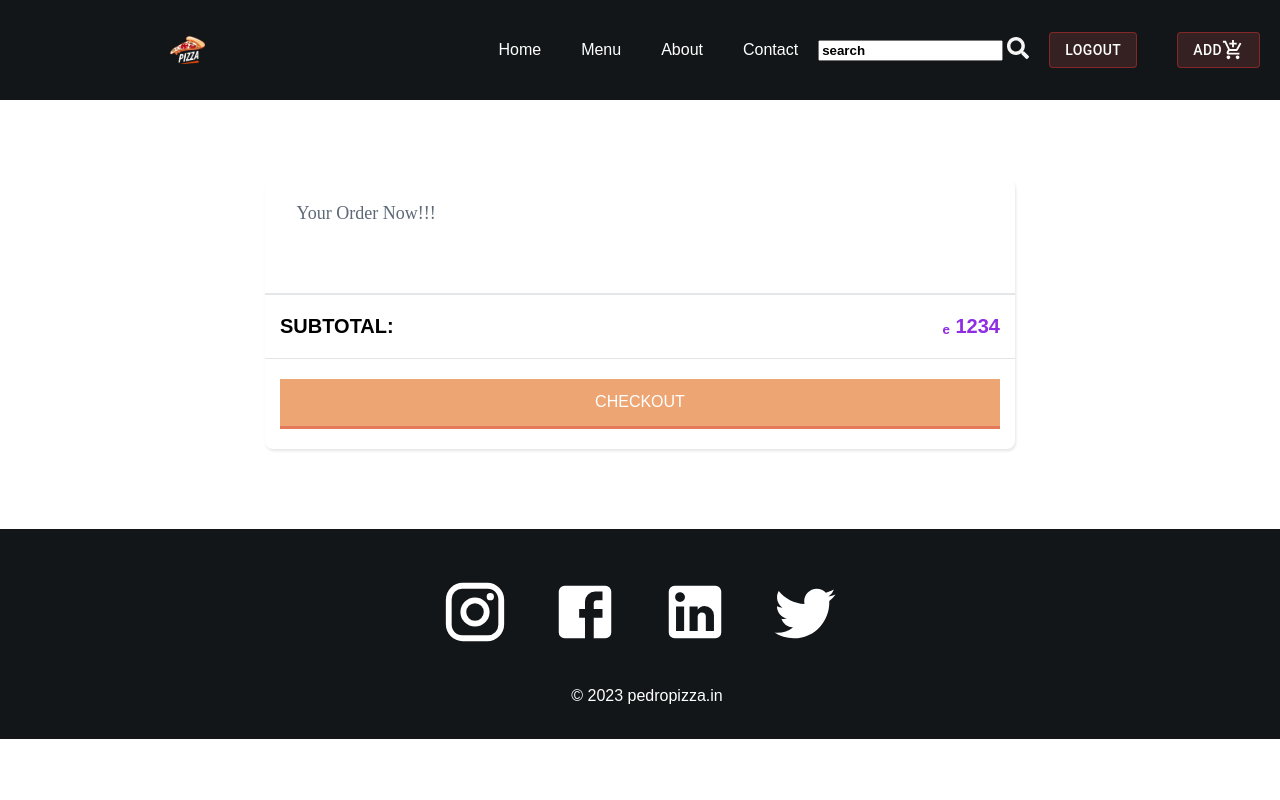
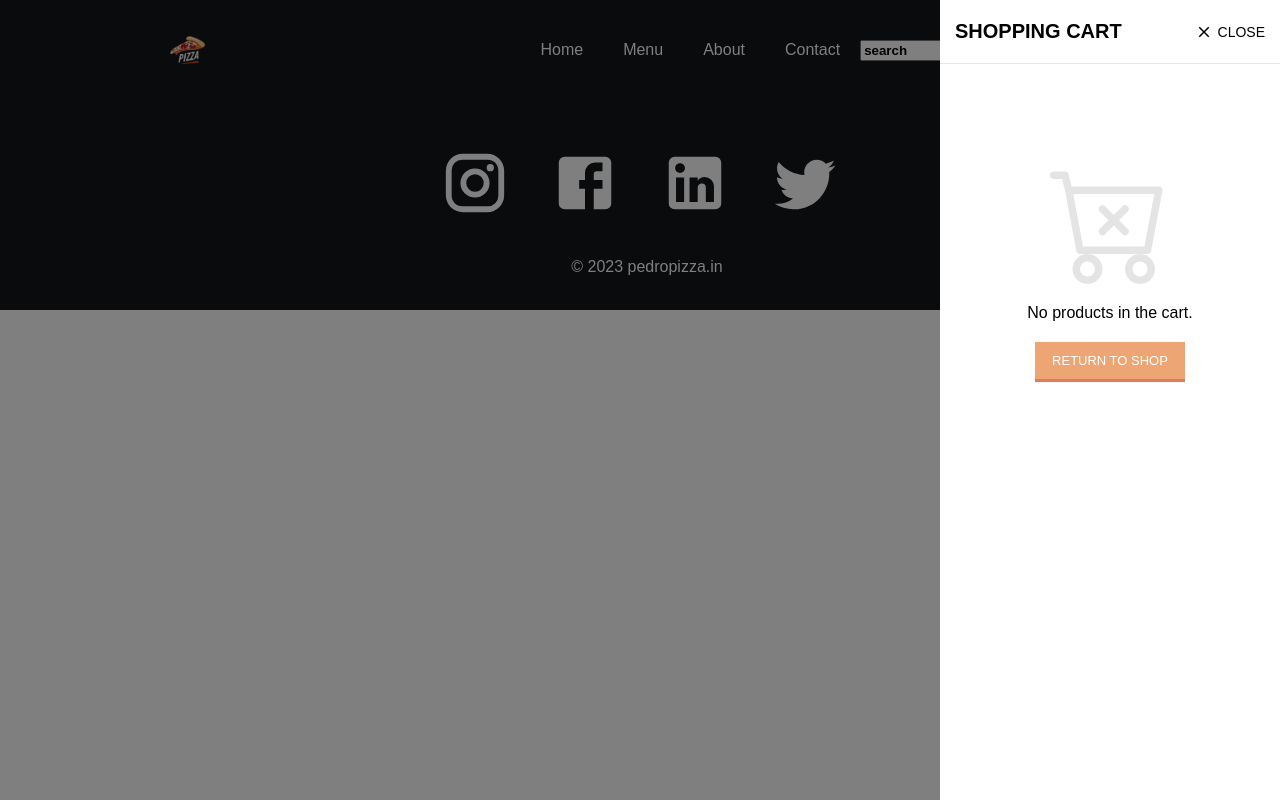
Before and after one commit to tushar-ve/Pedro-s-Pizzeria, a React (Create React App) app: page /cart in a window 1280 px wide. Built offline with nearby package versions, Linux system fonts and the light colour scheme; sample sign-in values are in the browser's storage; a web font is replaced by a local one.

Commit message:
Add to cart forntend

```diff
--- a/src/App.js
+++ b/src/App.js
@@ -25,20 +25,22 @@ function App() {
     <Navbar/>
     <Routes>
 
- <Route element={<PrivateRoute />}> </Route>
+ <Route element={<PrivateRoute />}> <Route path='/cart' element={<Cart/>}/>
+ <Route path='/contact' element={<Contact/>}/>
+ <Route path='/send-email' element={<SendPasswordResetEmail/>}/></Route>
 
 
       <Route path='/' element={<Home/>} />
       <Route path='/menu' element={<Menu/>}/>
       <Route path='/items/:item_id' element={<DescriptionItem/>}/>
       <Route path='/about' element={<About/>}/>
-      <Route path='/cart' element={<Cart/>}/>
-      <Route path='/contact' element={<Contact/>}/>
+
+
       <Route path="/login" element={<LoginReg/>}/>
-      <Route path='/send-email' element={<SendPasswordResetEmail/>}/>
+
       <Route path='/reset-password' element={<ResetPassword/>}/>
       <Route path='/verify' element={<OTP/>}/>
-      <Route path='/cart' element={<Cart/>}/>
+
       <Route path='/search/:name' element={<SearchComponent/>}/>
 
 
--- a/src/components/Cart/Cart.css
+++ b/src/components/Cart/Cart.css
@@ -1,188 +1,139 @@
+.cart-panel {
+    position: fixed;
+    top: 0;
+    left: 0;
+    width: 100%;
+    height: 100%;
+    z-index: 99;
+    display: flex;
+    justify-content: flex-end;
+}
 
+.cart-panel .opac-layer {
+    background: rgba(0, 0, 0, 0.5);
+    position: absolute;
+    top: 0;
+    left: 0;
+    width: 100%;
+    height: 100%;
+}
 
-.shopping-cart{
-  width: 750px;
-  height: auto;
-  margin: 5em auto;
-  background: #FFF;
-  box-shadow: 1px 2px 3px 0px rgba(0,0,0,0.10);
-  border-radius: 0.5em;
-
+.cart-panel .cart-content {
+    width: 100%;
+    height: 100%;
+    background: white;
+    position: relative;
+    z-index: 1;
     display: flex;
     flex-direction: column;
+    transform: translateX(100%);
+    animation: slideCartWindow 0.3s ease forwards;
 }
 
-/* item styling */
-.title{
-  height: 3.75em;
-  border-bottom: 1px solid #E1E8EE;
-  padding: 1.25em 1.75em;
-  color: #5E6977;
-  font-size: 1.125em;
-  font-weight: 400;
-}
-.item{
-  padding: 1.25em 1.75em;
-  height: 7.5em;
-  display: flex;
-}
-.item:nth-child(3) {
-  border-top: 1px solid #E1E8EE;
-  border-bottom: 1px solid #E1E8EE;
+ @media (min-width: 768px) {
+    .cart-panel .cart-content{
+        width: 340px;
     }
 
-.buttons{
-  position: relative;
-  padding-top: 1.75em;
-  margin-right: 3.5em;
 }
-.delete-btn,
-.like-btn{
-  display: inline-block;
+
+.cart-panel .cart-content .cart-header {
+    display: flex;
+    align-items: center;
+    justify-content: flex-end;
+    padding: 20px 15px;
+    border-bottom: 1px solid rgba(0, 0, 0, 0.1);
+}
+
+.cart-panel .cart-content .cart-header .heading {
+    flex-grow: 1;
+    margin-bottom: 0;
+    font-size: 20px;
+    font-weight: 700;
+    text-transform: uppercase;
+}
+
+.cart-panel .cart-content .cart-header .close-btn {
+    display: flex;
+    align-items: center;
+    gap: 5px;
     cursor: pointer;
 }
-.delete-btn{
-  width: 18px;
-  height: 17px;
-  background: url("https://designmodo.com/demo/shopping-cart/delete-icn.svg") no-repeat center;
-}
-.like-btn{
-  position: absolute;
-  top: 9px;
-  left: 15px;
-  background: url("https://designmodo.com/demo/shopping-cart/twitter-heart.png");
-  width: 60px;
-  height: 60px;
-  background-size: 2900%;
-  background-repeat: no-repeat;
+
+.cart-panel .cart-content .cart-header .close-btn svg {
+    font-size: 18px;
 }
 
-.is-active{
-  animation-name: animate;
-  animation-duration: .8s;
-  animation-iteration-count: 1;
-  animation-timing-function: steps(28);
-  animation-fill-mode: forwards;
-}
-@keyframes animate{
-  0% {background-position: left;}
-  50% {background-position: right;}
-  100% {background-position: right;}
+.cart-panel .cart-content .cart-header .close-btn .text {
+    text-transform: uppercase;
+    font-size: 14px;
 }
 
-.image{
-  margin-right: 50px;
-}
-.description{
-  padding-top: 10px;
-  margin-right: 60px;
-  width: 115px;
-}
-.description span{
-  display: block;
-  font-size: 1em;
-  color: #43484D;
-  font-weight: 400;
-}
-.description span:first-child{
-  margin-bottom: 5px;
-}
-.description span:last-child{
-  font-weight: 300;
-  margin-top: 8px;
-  color: #86939E;
+.cart-panel .cart-content .cart-header .close-btn:hover {
+    opacity: 0.5;
 }
 
-.quantity{
-  padding-top: 20px;
-  margin-right: 60px;
-}
-.quantity input{
-  -webkit-appearance: none;
-  border: none;
-  text-align: center;
-  width: 32px;
-  font-size: 1em;
-  color: #43484D;
-  font-weight: 300;
-}
-button[class*=btn] {
-  width: 30px;
-  height: 30px;
-  background-color: #E1E8EE;
-  border-radius: 6px;
-  border: none;
-  cursor: pointer;
-}
-.minus-btn img{
-  margin-bottom: 3px;
-}
-.plus-btn img{
-  margin-top: 2px;
+.cart-panel .cart-content .empty-cart {
+    display: flex;
+    flex-direction: column;
+    align-items: center;
+    gap: 20px;
+    margin-top: 100px;
 }
 
-button:focus,
-input:focus{
-  outline: 0;
+.cart-panel .cart-content .empty-cart svg {
+    font-size: 120px;
+    opacity: 0.1;
 }
 
-.total-price{
-  width: 83px;
-  padding-top: 27px;
-  text-align: center;
-  font-size: 1em;
-  color: #43484D;
-  font-weight: 300;
+.cart-panel .cart-content .empty-cart span {}
+
+.cart-panel .cart-content .empty-cart .return-cta {
+    outline: 0;
+    border: 0;
+    height: 40px;
+    width: 150px;
+    display: flex;
+    align-items: center;
+    justify-content: center;
+    cursor: pointer;
+    font-size: 13px;
+    color: white;
+    background: #eda673;
+    border-bottom: 3px solid #d32f2f5e;
 }
 
-
-/* media queries */
-@media (max-width: 800px) {
-  .shopping-cart{
-    width: 100%;
-    height: auto;
-    overflow: hidden;
-  }
-  .item {
-    height: auto;
-    flex-wrap: wrap;
-    justify-content: center;
-  }
-  .image img{
-    width: 50%;
-  }
-  .image,
-  .quantity,
-  .description{
-    width: 100%;
-    text-align: center;
-    margin: 6px 0;
-  }
-  .buttons{
-    margin-right: 20px;
-  }
+.cart-panel .cart-content .empty-cart .return-cta svg {
+    margin-right: 10px;
 }
 
-.cart-footer {
+.cart-panel .cart-content .cart-footer {
     border-top: 1px solid rgba(0, 0, 0, 0.1);
-  .subtotal {
+}
+
+.cart-panel .cart-content .cart-footer .subtotal {
     padding: 20px 15px;
     border-bottom: 1px solid rgba(0, 0, 0, 0.1);
     display: flex;
     justify-content: space-between;
-      .text {
+}
+
+.cart-panel .cart-content .cart-footer .subtotal .text {
     margin-bottom: 0;
     font-size: 20px;
     font-weight: 700;
     text-transform: uppercase;
-          &.total {
-              color: #8e2de2;
 }
+
+.cart-panel .cart-content .cart-footer .subtotal .text.total {
+    color: #eda673;
 }
+
+.cart-panel .cart-content .cart-footer .button {
+    padding: 20px 15px;
 }
-  .button {
-      padding: 20px 15px;
-      .checkout-cta {
+
+.cart-panel .cart-content .cart-footer .button .checkout-cta {
     outline: 0;
     border: 0;
     height: 50px;
@@ -193,12 +144,20 @@ input:focus{
     cursor: pointer;
     font-size: 16px;
     color: white;
-          background:#eda673;
+    background: #eda673;
     border-bottom: 3px solid  #d32f2f5e;
     text-transform: uppercase;
-          svg {
+}
+
+.cart-panel .cart-content .cart-footer .button .checkout-cta svg {
     margin-right: 10px;
 }
+
+@keyframes slideCartWindow {
+    0% {
+        transform: translateX(100%);
+    }
+    100% {
+        transform: translateX(0);
     }
 }
-  }
--- a/src/components/Cart/Cart.js
+++ b/src/components/Cart/Cart.js
@@ -1,33 +1,60 @@
-import React from 'react'
+import React, { useContext } from 'react'
 import { MdClose } from "react-icons/md";
 import { BsCartX } from "react-icons/bs";
 import './Cart.css'
 import CartItems from './CartItems/CartItems';
-
+import AuthContext from '../../context/AuthContext';
 const Cart = () => {
+  const { cartCount, showCart, setShowCart, cartItems, cartSubTotal } = useContext(AuthContext);
   return (
-    <div>
-
-<div class="shopping-cart">
-
-      <div class="title">
-        Your Order Now!!!
+    <div className="cart-panel">
+    <div
+        className="opac-layer"
+        onClick={()=> setShowCart(false)}
+    ></div>
+    <div className="cart-content">
+        <div className="cart-header">
+            <span className="heading">Shopping Cart</span>
+            <span
+                className="close-btn"
+                onClick={() => setShowCart(false)}
+            >
+                <MdClose className="close-btn" />
+                <span className="text">close</span>
+            </span>
         </div>
 
-     <CartItems/>
-     <div className='cart-footer'>
-     <div className='subtotal'>
-      <span className='text'>Subtotal:</span>
-      <span className='text total'>&#8337; 1234</span>
+        {!cartItems.length && (
+            <div className="empty-cart">
+                <BsCartX />
+                <span>No products in the cart.</span>
+                <button className="return-cta" onClick={() => {}}>
+                    RETURN TO SHOP
+                </button>
             </div>
+        )}
 
-    <div className='button'>
-    <button className='checkout-cta'>Checkout</button>
+        {!!cartItems.length && (
+            <>
+                <CartItems />
+                <div className="cart-footer">
+                    <div className="subtotal">
+                        <span className="text">Subtotal:</span>
+                        <span className="text total">
+                            &#8377;{cartSubTotal}
+                        </span>
+                    </div>
+                    <div className="button">
+                        <button
+                            className="checkout-cta"
 
+                        >
+                            Checkout
+                        </button>
                     </div>
-
                 </div>
-
+            </>
+        )}
     </div>
 </div>
   )
--- a/src/components/Cart/CartItems/CartItems.js
+++ b/src/components/Cart/CartItems/CartItems.js
@@ -1,46 +1,60 @@
 import React, { useContext } from 'react'
-import '../Cart.css'
+
+import './cartitem.css'
+
+import { MdClose } from "react-icons/md";
+
 
 import AuthContext from '../../../context/AuthContext'
 const CartItems = () => {
-  const {cartItems, handleAddToCart, handleRemoveFromCart} = useContext(AuthContext)
+  const { cartItems, handleRemoveFromCart, handleCartProductQuantity } = useContext(AuthContext)
   console.log(cartItems)
   return (
-    <div>
-     {
+    <div className="cart-products">
+    {cartItems?.map((item) => (
+        <div
+            className="search-result-item"
+            key={item.id}
+            onClick={() => {}}
+        >
+            <div className="image-container">
 
-      cartItems.map((items)=>{
-        return(
-          <div key={items.id} className="item">
-        <div className="buttons">
-          <span className="delete-btn"></span>
-          <span className="like-btn"></span>
+            </div>
+            <div className="prod-details">
+                <span className="name">{item.name}</span>
+                <MdClose
+                    className="close-btn"
+                    onClick={() => handleRemoveFromCart(item)}
+                />
+                <div className="quantity-buttons">
+                    <span
+                        onClick={() =>
+                            handleCartProductQuantity("dec", item)
+                        }
+                    >
+                        -
+                    </span>
+                    <span>{item.quantity}</span>
+                    <span
+                        onClick={() =>
+                            handleCartProductQuantity("inc", item)
+                        }
+                    >
+                        +
+                    </span>
+                </div>
+                <div className="text">
+                    <span>{item.quantity}</span>
+                    <span>x</span>
+                    <span className="highlight">
+                        <span>&#8377;</span>
+                        {item.amount }
+                    </span>
+                </div>
+            </div>
         </div>
-
-        <div className="image">
-          <img src="https://designmodo.com/demo/shopping-cart/item-1.png" alt="" />
-        </div>
-
-        <div className="description">
-          <p>{items.id}</p>
-        </div>
-
-        <div className="quantity">
-          <button className="plus-btn" type="button" name="button">
-            <img src="https://designmodo.com/demo/shopping-cart/plus.svg" alt="" />
-          </button>
-          <input type="text" name="name" value="1"/>
-          <button className="minus-btn" type="button" name="button">
-            <img src="https://designmodo.com/demo/shopping-cart/minus.svg" alt="" />
-          </button>
-        </div>
-
-        <div className="total-price">$549</div>
-      </div>
-        )
-      })
-     }
-    </div>
+    ))}
+</div>
   )
 }
 
--- /dev/null
+++ b/src/components/Cart/CartItems/cartitem.css
@@ -0,0 +1,79 @@
+.cart-products {
+  flex-grow: 1;
+  .search-result-item {
+      padding: 20px 15px;
+      display: flex;
+      gap: 10px;
+      .image-container {
+          background-color: rgba(0, 0, 0, 0.05);
+          width: 60px;
+          height: 60px;
+          flex-shrink: 0;
+          img {
+              width: 100%;
+              height: 100%;
+          }
+      }
+      .prod-details {
+          overflow: hidden;
+          position: relative;
+          .name {
+              text-overflow: ellipsis;
+              white-space: nowrap;
+              overflow: hidden;
+              font-size: 16px;
+              line-height: 1;
+              margin-bottom: 10px;
+              font-weight: 600;
+              display: block;
+              padding-right: 25px;
+          }
+          .text {
+              display: flex;
+              align-items: center;
+              gap: 5px;
+              font-size: 12px;
+              font-weight: 600;
+              .highlight {
+                  color: #eda673;
+              }
+          }
+          svg {
+              position: absolute;
+              top: 0;
+              right: 0;
+              cursor: pointer;
+          }
+          .quantity-buttons {
+              width: fit-content;
+              display: flex;
+              border: 1px solid rgba(0, 0, 0, 0.1);
+              height: 30px;
+              margin-bottom: 8px;
+              span {
+                  font-size: 14px;
+                  width: 30px;
+                  display: flex;
+                  align-items: center;
+                  justify-content: center;
+                  cursor: pointer;
+                  color: #6b6b6b;
+                  &:nth-child(1) {
+                      font-size: 18px;
+                      border-right: 1px solid rgba(0, 0, 0, 0.1);
+                  }
+                  &:nth-child(2) {
+                      width: 40px;
+                  }
+                  &:nth-child(3) {
+                      font-size: 18px;
+                      border-left: 1px solid rgba(0, 0, 0, 0.1);
+                  }
+              }
+          }
+      }
+      &:hover {
+          background-color: rgba(0, 0, 0, 0.05);
+      }
+  }
+}
--- a/src/components/Navbar.js
+++ b/src/components/Navbar.js
@@ -8,6 +8,7 @@ import ReorderIcon from '@mui/icons-material/Reorder';
 import AuthContext from '../context/AuthContext';
 import AddShoppingCartIcon from '@mui/icons-material/AddShoppingCart';
 import { FaSearch } from "react-icons/fa";
+import Cart from '.././components/Cart/Cart'
 
 const Navbar = () => {
 
@@ -42,12 +43,11 @@ const Navbar = () => {
           <Button onClick={logoutUser} href='/login' style={{ backgroundColor: '#352121' }} variant="outlined" color="error">
             Logout
           </Button>
-          <Button href='/cart' style={{ backgroundColor: '#352121' }} variant="outlined" color="error">
+          <Button onClick={()=>setShowCart(true)} style={{ backgroundColor: '#352121', display: 'flex',flexWrap:'nowrap'}} variant="outlined" color="error">
             Add<AddShoppingCartIcon />
           </Button>
+          {showCart && <Cart setShowCart={setShowCart}/>}
 </>
-
-
         ) : (
 
           <Button onClick={()=>{navigate('/cart')}} style={{ backgroundColor: '#352121' }} variant="outlined" color="error">
@@ -59,7 +59,7 @@ const Navbar = () => {
           <ReorderIcon />
         </button>
       </div>
-
+          {showCart && <Cart setShowCart={setShowCart}/>}
     </div>
   )
 }
--- a/src/context/AuthContext.js
+++ b/src/context/AuthContext.js
@@ -41,7 +41,7 @@ export const AuthProvider = ({children}) => {
 
             (item) =>
 
-                (subTotal += item.price * item.quantity)
+                (subTotal += item.amount * item.quantity)
 
         );
 
@@ -136,7 +136,7 @@ export const AuthProvider = ({children}) => {
             const decodedToken = jwt_decode(data.token.access);
             setUser(decodedToken)
             localStorage.setItem('authTokens', JSON.stringify(data))
-            Navigate('/cart',3000)
+            Navigate('/',3000)
         }else{
             setError({status: true, msg:"Check you password or email", type:'error'})
             alert("usernot exists")
@@ -156,12 +156,12 @@ export const AuthProvider = ({children}) => {
         loginUser:loginUser,
         logoutUser:logoutUser,
         setError:setError,
-        setCartSubTotal,
-        cartSubTotal,
-        setCartCount,
-        cartCount,
+        setCartSubTotal:setCartSubTotal,
+        cartSubTotal:cartSubTotal,
+        setCartCount:setCartCount,
+        cartCount:cartCount,
         cartItems:cartItems,
-        setCartItems,
+        setCartItems:setCartItems,
         handleAddToCart:handleAddToCart,
         handleCartItemQuantity:handleCartItemQuantity,
         handleRemoveFromCart:handleRemoveFromCart,
```
Also changed, not shown: src/pages/DescriptionItem.js (+8 -0 lines), src/styles/Description.css (+16 -4 lines). Lines whose indentation alone changed are shown as unchanged.
